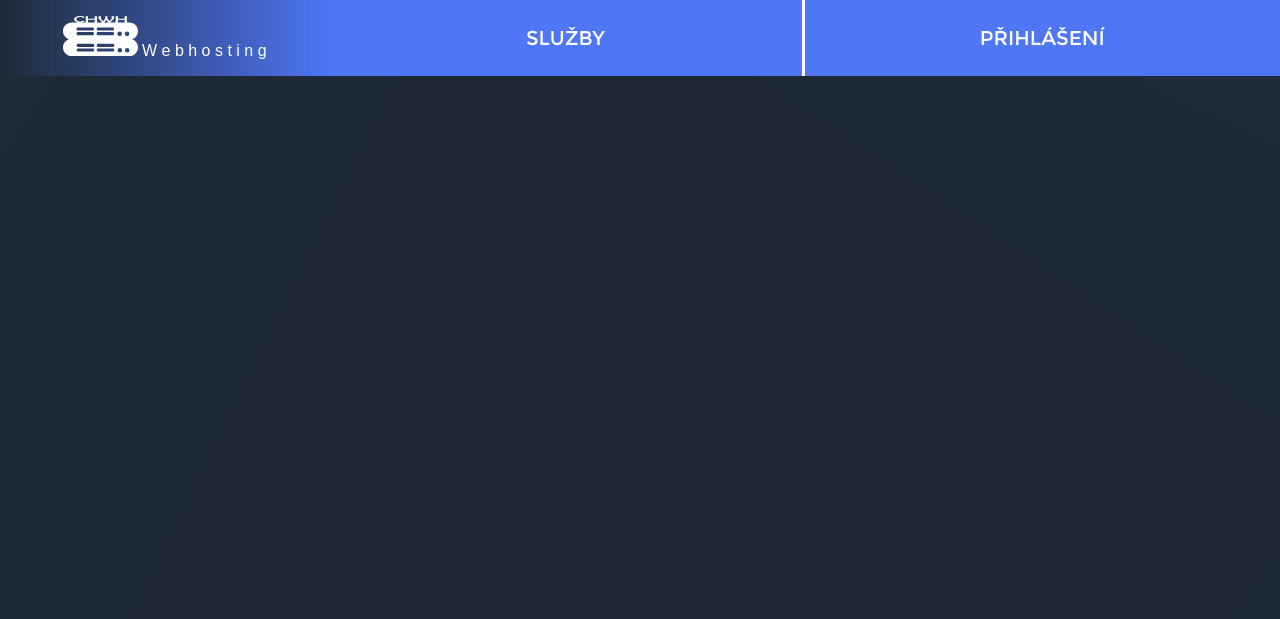
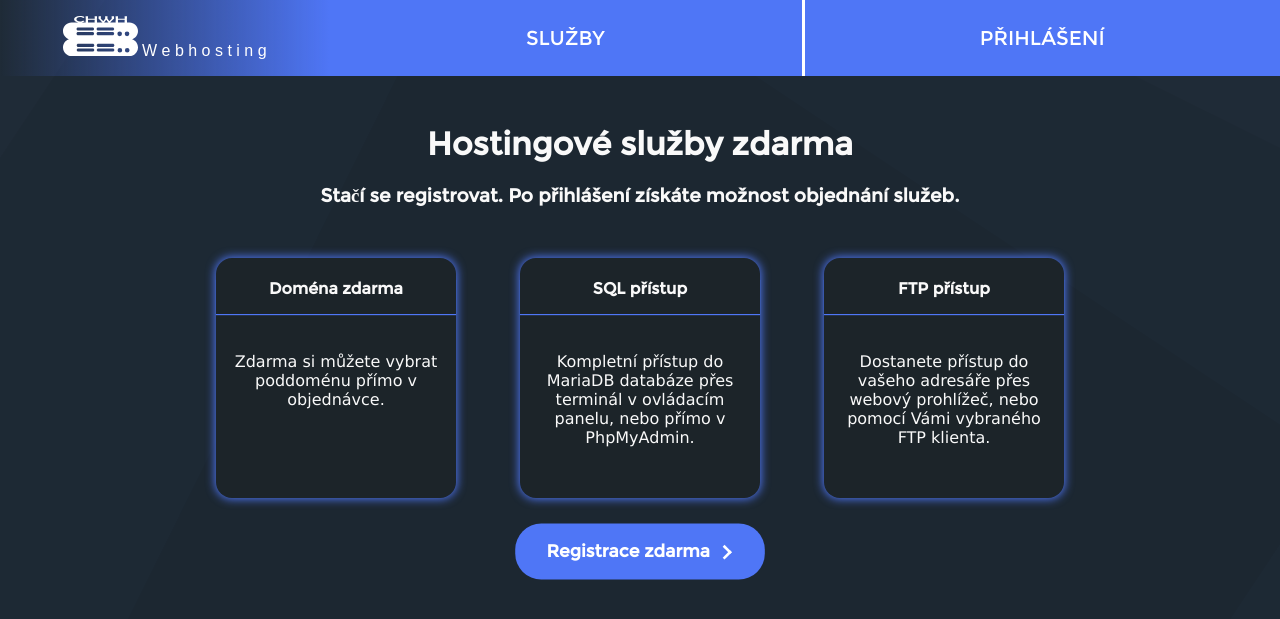
Before and after one commit to petrvavra420/bswsProjekt, a PHP site: page / in a window 1280 px wide. Shown: the top 619 px of the page. Run offline with PHP 8.4, Linux system fonts and the light colour scheme.

Commit message:
ztracim silu zit - CSS
ztracim silu zit

```diff
--- a/controlPanelPages/mysql/mysql.php
+++ b/controlPanelPages/mysql/mysql.php
@@ -16,6 +16,12 @@ include_once("dbcon.php");
     </div>
 </div>
 <script>
+    var paraInit = document.createElement("p");
+    var consInit = document.getElementById("consoleContent");
+    paraInit.innerHTML = "Vítá Vás konzole PitrShell 1.0 <br> Pro zadání příkazů použijte textové pole dole a tlačítko 'Odeslat dotaz'. " +
+        "<br> Konzole aktuálně nevrací chyby protože to z nějakého důvodu odjebává FTP manager :)"
+    consInit.append(paraInit);
+
     function changeContent() {
         var inputText = document.getElementById("consoleInput");
         var text = inputText.value;
--- a/css/mainPage.css
+++ b/css/mainPage.css
@@ -272,3 +272,108 @@ body:before {
         transform: rotate(360deg);
     }
 }
+
+.mainPageContent {
+    margin-top: 3em;
+    text-align: center;
+    font-family: montserrat-regular;
+    color: #F9F9F9;
+}
+.boxFeatures{
+    width: 15em;
+    background-color: #1c2429;
+    height: 15em;
+    margin: 2em;
+    border-radius: 1em;
+    box-shadow: 0px 0px 10px 1px #4F76F6;
+    transition: 0.2s;
+}
+.boxFeatures:hover{
+    box-shadow: 0px 0px 10px 1px #77F2A1;
+    transition: 0.2s;
+}
+
+.flexBoxFeatures {
+    display: flex;
+    justify-content: center;
+}
+
+.boxFeatures > h4 {
+    padding-bottom: 1em;
+    box-shadow: 0 1px 1px #4F76F6;
+}
+
+.featureDescription {
+    padding: 1em;
+    text-align: center;
+    font-family: Verdana;
+}
+
+
+.buttonRegistration {
+    --primary-color: #4F76F6;
+    --secondary-color: #fff;
+    --hover-color: #111;
+    --arrow-width: 10px;
+    --arrow-stroke: 2px;
+    box-sizing: border-box;
+    border: 0;
+    border-radius: 20px;
+    color: var(--secondary-color);
+    padding: 1em 1.8em;
+    background: var(--primary-color);
+    display: flex;
+    transition: 0.2s background;
+    align-items: center;
+    gap: 0.6em;
+    font-weight: bold;
+    scale: 1.3;
+    font-family: montserrat-regular;
+}
+
+.buttonRegistration .arrow-wrapper {
+    display: flex;
+    justify-content: center;
+    align-items: center;
+}
+
+.buttonRegistration .arrow {
+    margin-top: 1px;
+    width: var(--arrow-width);
+    background: var(--primary-color);
+    height: var(--arrow-stroke);
+    position: relative;
+    transition: 0.2s;
+}
+
+.buttonRegistration .arrow::before {
+    content: "";
+    box-sizing: border-box;
+    position: absolute;
+    border: solid var(--secondary-color);
+    border-width: 0 var(--arrow-stroke) var(--arrow-stroke) 0;
+    display: inline-block;
+    top: -3px;
+    right: 3px;
+    transition: 0.2s;
+    padding: 3px;
+    transform: rotate(-45deg);
+}
+
+.buttonRegistration:hover {
+    background-color: var(--hover-color);
+    cursor: pointer;
+}
+
+.buttonRegistration:hover .arrow {
+    background: var(--secondary-color);
+}
+
+.buttonRegistration:hover .arrow:before {
+    right: 0;
+}
+
+.flexCenter {
+    display: flex;
+    justify-content: center;
+}
--- a/css/uzivZona.css
+++ b/css/uzivZona.css
@@ -143,3 +143,7 @@
 .serviceName {
 
 }
+
+#orderService {
+    overflow-y: auto;
+}
--- a/loginUzivZona.php
+++ b/loginUzivZona.php
@@ -29,6 +29,7 @@
                 <input name="name" placeholder="Uživ. jméno nebo e-mail" class="inputText"  type="text"><br>
                 <input name="password" placeholder="Heslo" class="inputText" type="password"><br>
                 <div class="flexCenter">
+
                     <input onclick="showLoader()" class="inputSubmit" value="Přihlásit" name="loginUzivSubmit"
                            type="submit">
                 </div>
--- a/mainPage.php
+++ b/mainPage.php
@@ -13,7 +13,10 @@
     <div class="header">
         <a class="noDecor" href="index.php">
             <img class="logoMain" src="img/logo.svg">
-            W e b h o s t i n g</a>
+            W e b h o s t i n g
+
+
+        </a>
     </div>
 
 
@@ -23,7 +26,6 @@
         <div class="sluzby-dropdown-content">
             <a href="#">Webhosting</a>
             <a href="#">VM hosting</a>
-            <a href="#">Link 3</a>
         </div>
     </div>
 
@@ -52,10 +54,47 @@
 
 
 </nav>
-<main>
+<main class="mainPageContent">
+    <h1 class="center">Hostingové služby zdarma</h1>
+    <h3>Stačí se registrovat. Po přihlášení získáte možnost objednání služeb.</h3>
+    <div class="flexBoxFeatures">
+        <div class="boxFeatures">
+            <h4>Doména zdarma</h4>
+            <p class="featureDescription">
+                Zdarma si můžete vybrat poddoménu přímo v objednávce.
+            </p>
+        </div>
+        <div class="boxFeatures">
+            <h4>SQL přístup</h4>
+            <p class="featureDescription">
+                Kompletní přístup do MariaDB databáze přes terminál v ovládacím panelu, nebo přímo v PhpMyAdmin.
+            </p>
+        </div>
+        <div class="boxFeatures">
+            <h4>FTP přístup</h4>
+            <p class="featureDescription">
+                Dostanete přístup do vašeho adresáře přes webový prohlížeč, nebo pomocí Vámi vybraného FTP klienta.
+            </p>
+        </div>
+    </div>
+    <div class="flexCenter">
+    <button onclick="loadRegistration()" class="buttonRegistration">
+        Registrace zdarma
+        <div class="arrow-wrapper">
+            <div class="arrow"></div>
+
+        </div>
+    </button>
+    </div>
 
 </main>
 
 
 </body>
 </html>
+
+<script>
+    function loadRegistration() {
+        location.href = "registrationUzivZona.php";
+    }
+</script>
```
Also changed, not shown: css/loginUzivZona.css (+16 -4 lines). Lines whose indentation alone changed are shown as unchanged.
